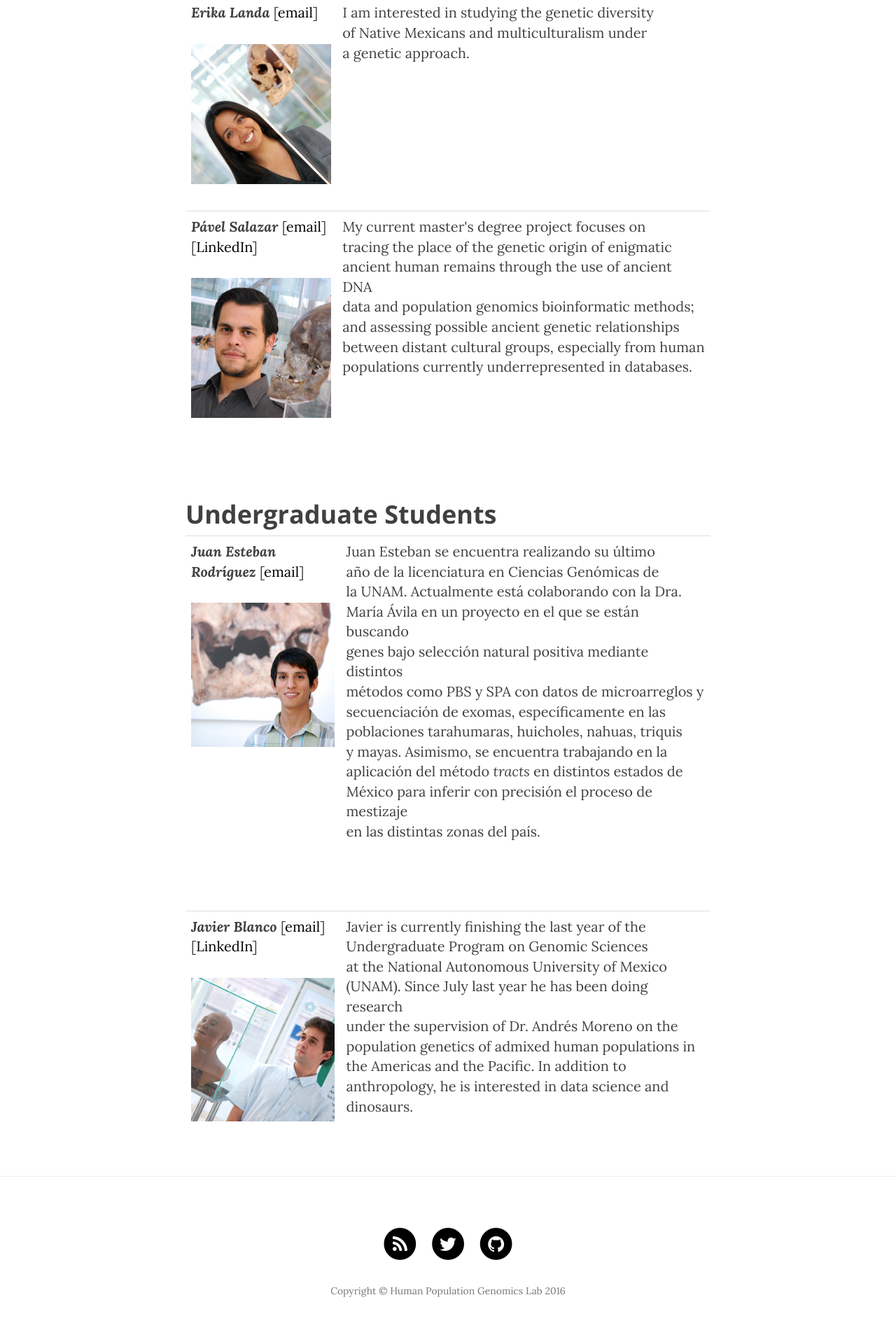
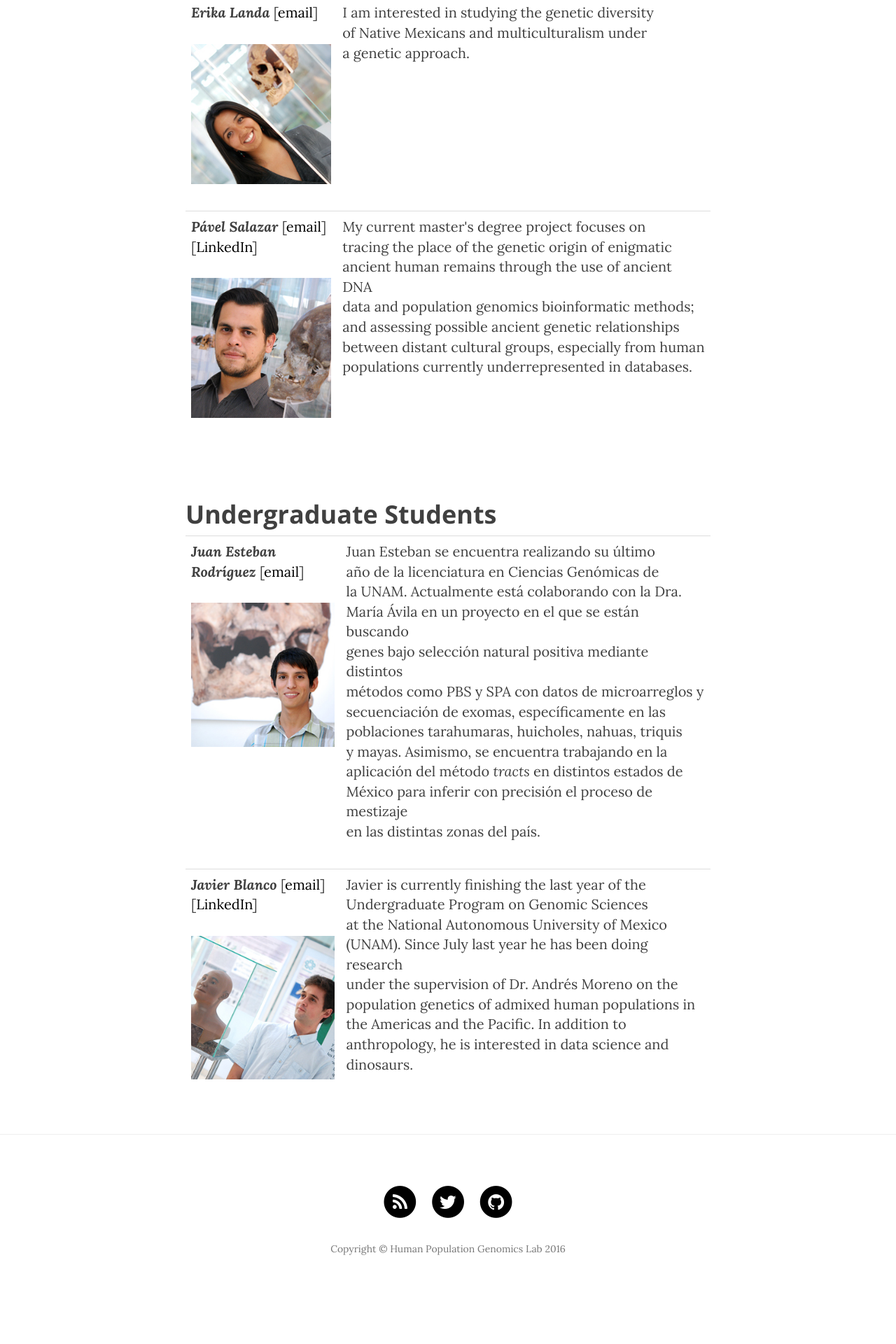
Before and after one commit to milkshakeplustip/milkshakeplustip.github.io, a Jekyll site: the page built from b.html, in a window 1280 px wide. Shown: the part 1710-3630 px from the top of the page at 70% size. Built offline with Jekyll 4.4.1, drawn with Linux system fonts in a browser that asks for light colours; nearby versions of some CDN libraries; after the commit the page ends 3570 px from its top, so only the background shows below that.

Commit message:
ok no tanto

```diff
--- a/b.html
+++ b/b.html
@@ -40,7 +40,7 @@
 <table style="width:100%">
 	<tr>
 		<td><b><i>Juan Esteban Rodríguez </i></b>[<a href=juanrr@lcg.unam.mx>email</a>]<p><img src="/img/JuanEst250.jpg" alt="JuanEst" height="500" width="500"></p></td>
-		<td>Juan Esteban se encuentra realizando su último<br> año de la licenciatura en Ciencias Genómicas de<br> la UNAM. Actualmente está colaborando con la Dra.<br> María Ávila en un proyecto en el que se están buscando<br> genes bajo selección natural positiva mediante distintos<br> métodos como PBS y SPA con datos de microarreglos y<br> secuenciación de exomas, específicamente en las<br> poblaciones tarahumaras, huicholes, nahuas, triquis<br> y mayas. Asimismo, se encuentra trabajando en la<br> aplicación del método <i>tracts</i> en distintos estados de<br> México para inferir con precisión el proceso de mestizaje<br> en las distintas zonas del país.<p><br></p></td>
+		<td>Juan Esteban se encuentra realizando su último<br> año de la licenciatura en Ciencias Genómicas de<br> la UNAM. Actualmente está colaborando con la Dra.<br> María Ávila en un proyecto en el que se están buscando<br> genes bajo selección natural positiva mediante distintos<br> métodos como PBS y SPA con datos de microarreglos y<br> secuenciación de exomas, específicamente en las<br> poblaciones tarahumaras, huicholes, nahuas, triquis<br> y mayas. Asimismo, se encuentra trabajando en la<br> aplicación del método <i>tracts</i> en distintos estados de<br> México para inferir con precisión el proceso de mestizaje<br> en las distintas zonas del país.<p></p></td>
 	</tr>
 	<tr>
 		<td><b><i>Javier Blanco </i></b>[<a href=jblanco@lcg.unam.mx>email</a>][<a href=https://mx.linkedin.com/in/javier-blanco-26112097>LinkedIn</a>]<p><img src="/img/Javier250.jpg" alt="Javier" height="500" width="500"></p></td>
```
